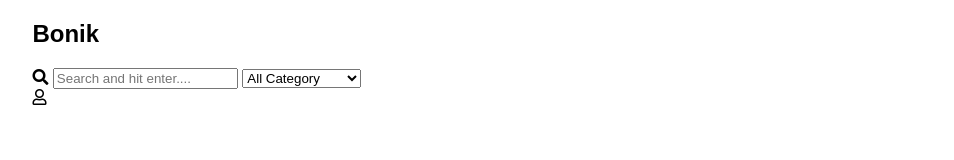
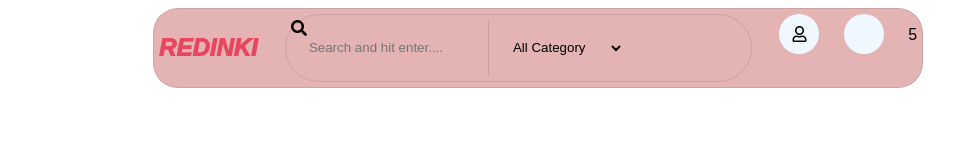
Before and after one commit to efkevi-n/E-COMMERCE-WEBSITE, a plain HTML site: page index.html in a window 1280 px wide. Shown: the whole page, without its empty margins (102-1056 px from the left). Drawn offline with Linux system fonts and the light colour scheme.

Commit message:
few changes

```diff
--- a/index.html
+++ b/index.html
@@ -12,9 +12,9 @@
 
   <body>
                 <section class="top"  id="top">
-                  <div class="flex-container">
+                  <div class="flex-container  f1">
                     <div class="logo">
-                      <h2>Bonik</h2>
+                      <h2>REDINKI</h2>
                         </div>
 
                         <div class="search flex">
@@ -36,9 +36,10 @@
 
 
                 <div class="rightcorner">
-                  <div>
+                  <div class="love">
                     <i class="far fa-user"></i>
                     <i class="far fa-shopping-bag"></i>
+                    <span>5</span>
                   </div>
 
               </div>
--- a/style.css
+++ b/style.css
@@ -3,8 +3,112 @@
   body {
     font-family: 'changa', arial ;
   }
+  ul {
+    list-style: none;
+  }
+  select,input {
+    outline: none;
+    border:none;
+    background: none;
+  }
+
+
 
   .top {
     width: 80%;
     margin: auto;
   }
+
+  .flex{
+    display: flex;
+  }
+
+  .f1 {
+    display: flex;
+    justify-content: space-between;
+  }
+
+  .top{
+    background-color: #e4b4b4;
+    padding-top: 10px;
+  }
+
+  .logo h2 {
+    color: #E94560;
+    font-size: 24px;
+    font-weight: 1000;
+    font-style: italic;
+    }
+
+    .top {
+      width: 60%;
+  border: 1px solid rgba(0, 0, 0, 0.1);
+  border-radius: 25px;
+  padding: 5px;
+    }
+    head input {
+      width: 100%;
+    }
+
+    .top select {
+      width: 30%;
+      border-left: 1px solid rgba(0, 0, 0, 0.1);
+    }
+
+    .sticky {
+      position: fixed;
+      top: 0;
+      width: 100%;
+      height: 12vh;
+      box-shadow: 2px 2px 2px 1px rgba(0, 0, 0, 0.1);
+      z-index: 999;
+    }
+
+    .top select,
+    .head .search i {
+      padding: 10px 20px 10px 20px;
+    }
+
+    .head .love {
+      position: relative;
+    }
+
+    .head .love span {
+      position: absolute;
+      top: 0;
+      right: 10px;
+      background: red;
+      border-radius: 50%;
+      width: 20px;
+      height: 20px;
+      text-align: center;
+      line-height: 20px;
+      font-size: 12px;
+      color: white;
+    }
+
+    .love i {
+      width: 40px;
+      height: 40px;
+      background: aliceblue;
+      text-align: center;
+      line-height: 40px;
+      border-radius: 50%;
+      margin-right: 20px;
+    }
+
+    .search {
+      width: 60%;
+      border: 1px solid rgba(0, 0, 0, 0.1);
+      border-radius: 50px;
+      padding: 5px;
+    }
+
+    .sticky {
+      position: fixed;
+      top: 0;
+      width: 100%;
+      height: 12vh;
+      box-shadow: 2px 2px 2px 1px rgba(0, 0, 0, 0.1);
+      z-index: 999;
+    }
```
